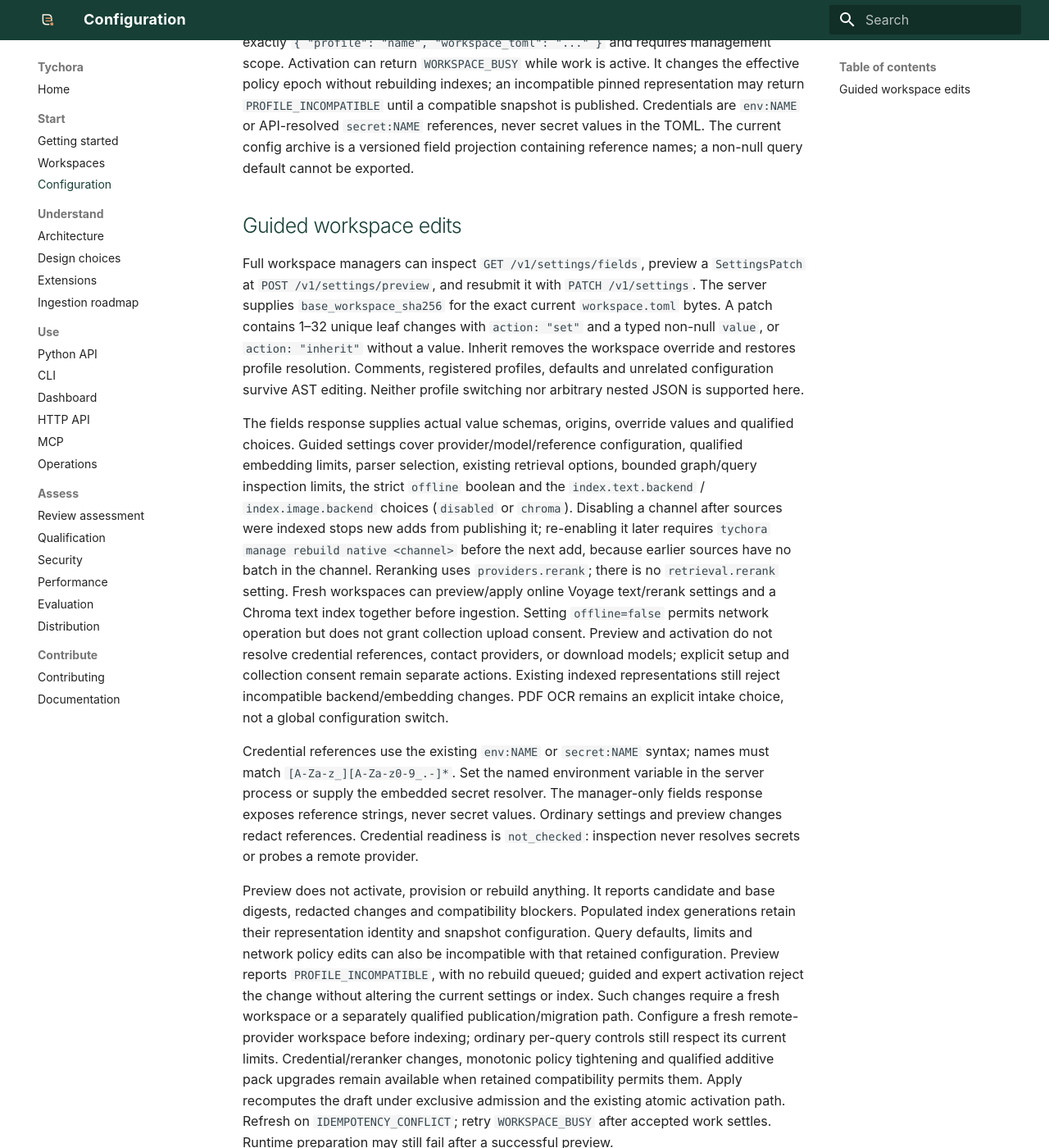
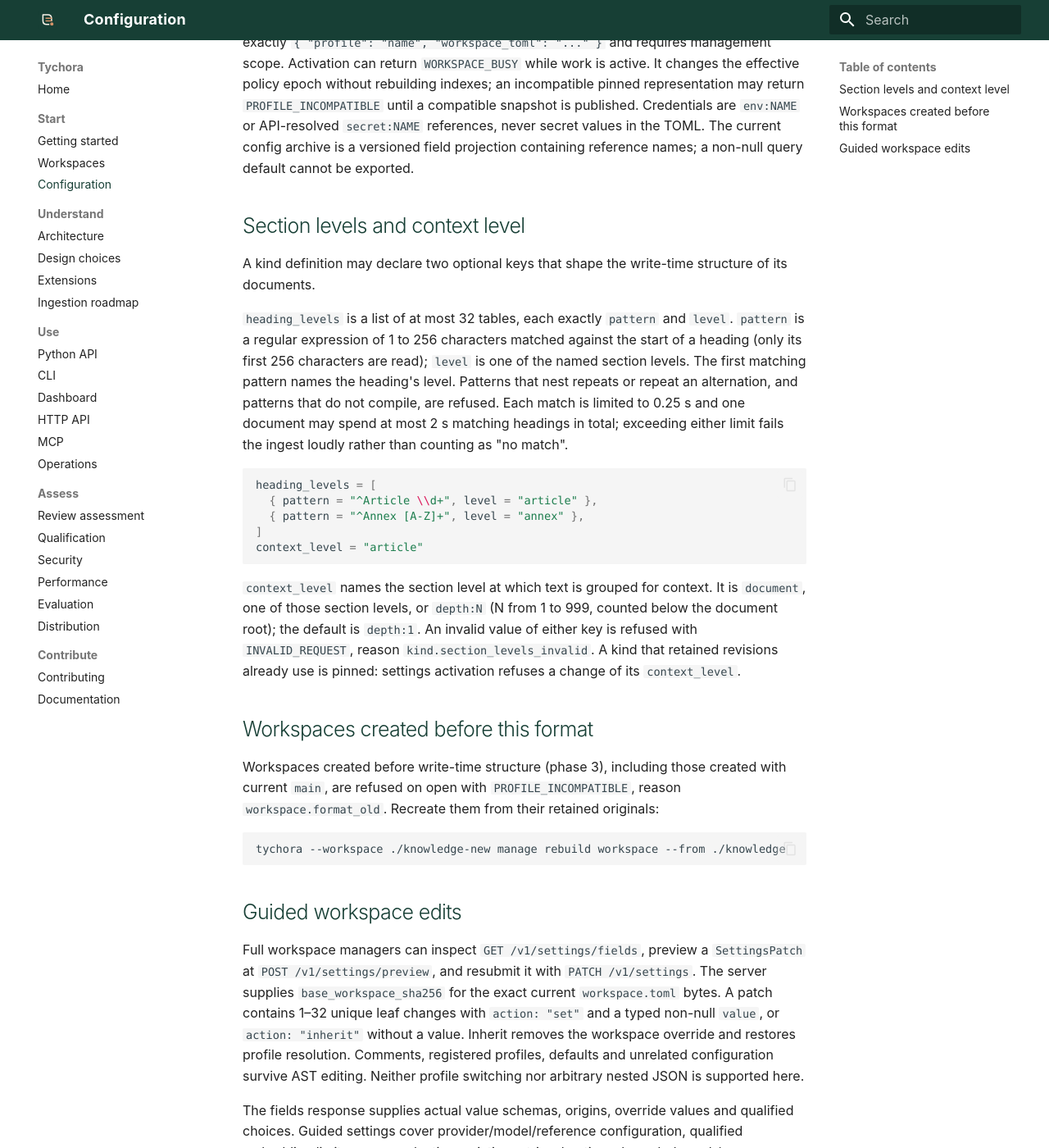
Before and after one commit to tychota/tychora, an MkDocs documentation site: the page built from docs/configuration.md, in a window 1280 px wide and 1400 px high, scrolled down 2042 px. Shown: the whole window at 82% size. Built offline with MkDocs 1.6.1 and Material for MkDocs 9.7.7, drawn with Linux system fonts in a browser that asks for light colours.

Commit message:
docs: document kind section levels, format_old rebuild and new ingest stages
Co-Authored-By: Claude Opus 5.5 <noreply@anthropic.com>
Claude-Session: https://claude.ai/code/session_015FJC4WashyKwd8DxEbFuhM

````diff
--- a/docs/configuration.md
+++ b/docs/configuration.md
@@ -63,6 +63,45 @@ Source metadata `scope.project` projects into the registered project facet. A mi
 
 Settings `GET /v1/settings` returns redacted effective values. `PUT /v1/settings` takes exactly `{ "profile": "name", "workspace_toml": "..." }` and requires management scope. Activation can return `WORKSPACE_BUSY` while work is active. It changes the effective policy epoch without rebuilding indexes; an incompatible pinned representation may return `PROFILE_INCOMPATIBLE` until a compatible snapshot is published. Credentials are `env:NAME` or API-resolved `secret:NAME` references, never secret values in the TOML. The current config archive is a versioned field projection containing reference names; a non-null query default cannot be exported.
 
+## Section levels and context level
+
+A kind definition may declare two optional keys that shape the write-time
+structure of its documents.
+
+`heading_levels` is a list of at most 32 tables, each exactly `pattern` and
+`level`. `pattern` is a regular expression of 1 to 256 characters matched against
+the start of a heading (only its first 256 characters are read); `level` is one
+of the named section levels. The first matching pattern names the heading's
+level. Patterns that nest repeats or repeat an alternation, and patterns that do
+not compile, are refused. Each match is limited to 0.25 s and one document may
+spend at most 2 s matching headings in total; exceeding either limit fails the
+ingest loudly rather than counting as "no match".
+
+```toml
+heading_levels = [
+  { pattern = "^Article \\d+", level = "article" },
+  { pattern = "^Annex [A-Z]+", level = "annex" },
+]
+context_level = "article"
+```
+
+`context_level` names the section level at which text is grouped for context. It
+is `document`, one of those section levels, or `depth:N` (N from 1 to 999, counted below
+the document root); the default is `depth:1`. An invalid value of either key is
+refused with `INVALID_REQUEST`, reason `kind.section_levels_invalid`. A kind that
+retained revisions already use is pinned: settings activation refuses a change of
+its `context_level`.
+
+## Workspaces created before this format
+
+Workspaces created before write-time structure (phase 3), including those
+created with current `main`, are refused on open with `PROFILE_INCOMPATIBLE`,
+reason `workspace.format_old`. Recreate them from their retained originals:
+
+```bash
+tychora --workspace ./knowledge-new manage rebuild workspace --from ./knowledge
+```
+
 ## Guided workspace edits
 
 Full workspace managers can inspect `GET /v1/settings/fields`, preview a
````
Also changed, not shown: docs/performance.md (+11 -0 lines).
